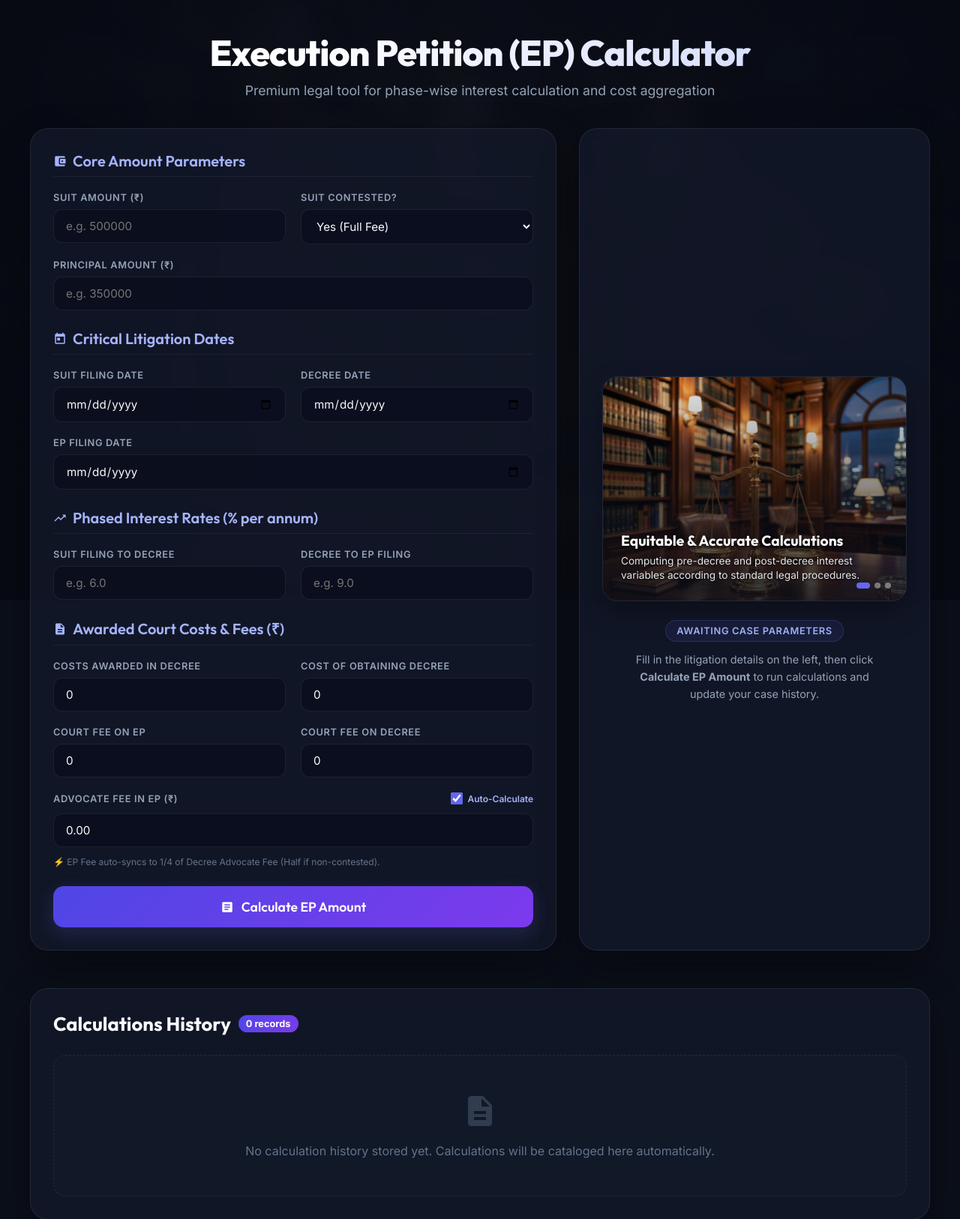
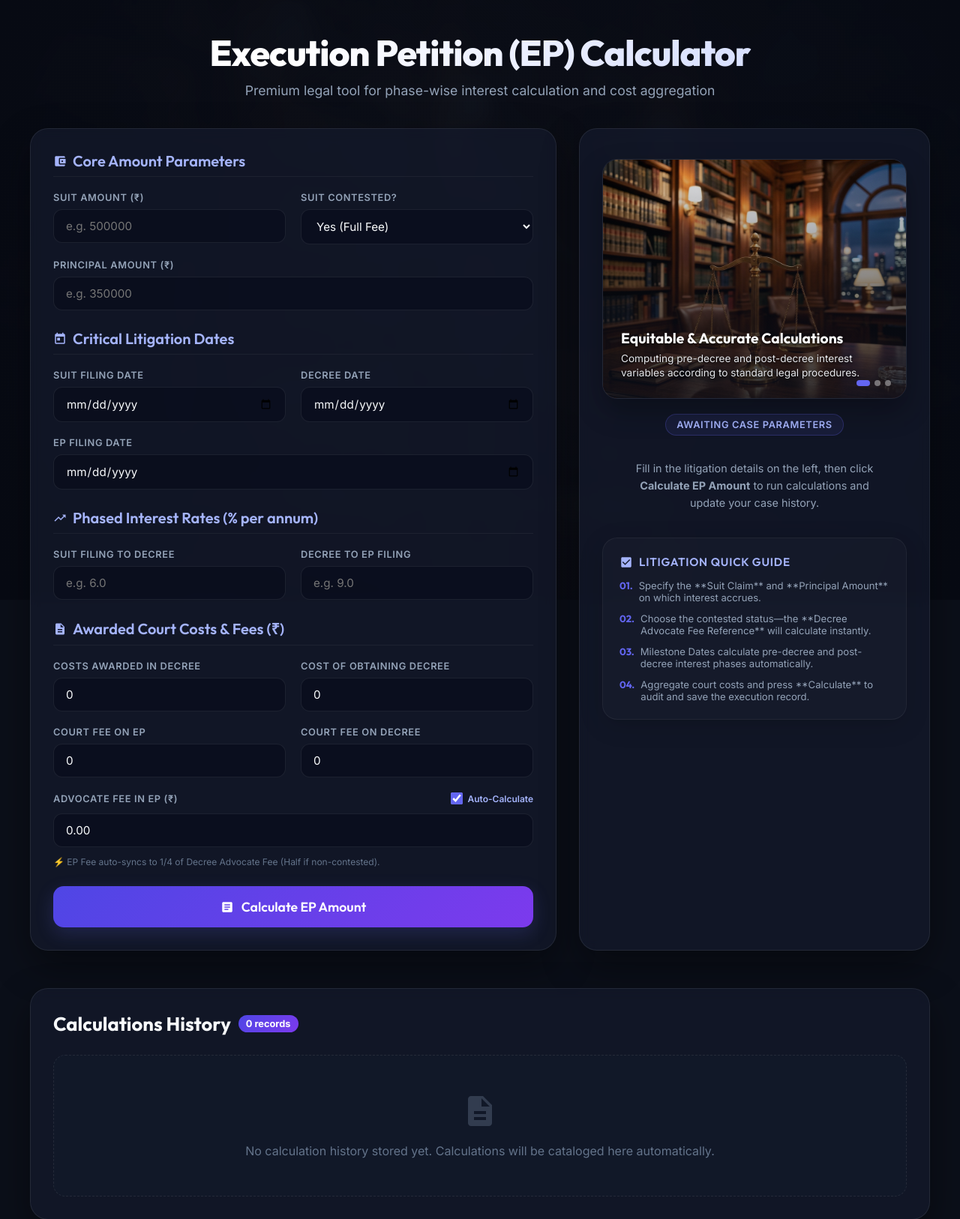
Before and after one commit to Mrmudassir16/EP-Amount-Calculator, a Flask app: page / in a window 1280 px wide. Shown: the top 1626 px of the page at 75% size. Run offline with Flask 3, Linux system fonts and the light colour scheme; data that the repository does not hold is empty.

Commit message:
Refine results panel layout: fix carousel aspect ratio cropping and add Litigation Quick Guide checklist

```diff
--- a/templates/index.html
+++ b/templates/index.html
@@ -361,17 +361,17 @@
             display: flex;
             flex-direction: column;
             align-items: center;
-            justify-content: center;
+            justify-content: flex-start;
             height: 100%;
+            gap: 20px;
         }
 
         .showcase-carousel {
             width: 100%;
-            height: 300px;
+            height: 320px;
             border-radius: 20px;
             overflow: hidden;
             position: relative;
-            margin-bottom: 25px;
             border: 1px solid var(--border-color);
             box-shadow: 0 16px 36px rgba(0, 0, 0, 0.3);
         }
@@ -800,13 +800,13 @@
         </div>
 
         <!-- Output Visualization Section -->
-        <div class="glass-card">
-            {% if result and breakdown %}
-            <div class="results-panel">
+        <div class="glass-card" style="height: 100%;">
+            <!-- Results Panel (Visible only when result is present and not modified) -->
+            <div class="results-panel" id="calculated_results_panel" style="{% if result and breakdown %}display: flex;{% else %}display: none;{% endif %}">
                 <div class="result-header">
                     <h3>Total EP Payable</h3>
                     <div class="final-amount-badge">
-                        <div class="val">₹ {{ result }}</div>
+                        <div class="val">₹ {{ result if result else '0.00' }}</div>
                     </div>
                 </div>
 
@@ -818,7 +818,7 @@
                             <svg viewBox="0 0 24 24"><path d="M12 2C6.48 2 2 6.48 2 12s4.48 10 10 10 10-4.48 10-10S17.52 2 12 2zm1 17h-2v-2h2v2zm2.07-7.75l-.9.92C13.45 12.9 13 13.5 13 15h-2v-.5c0-1.1.45-2.1 1.17-2.83l1.24-1.26c.37-.36.59-.86.59-1.41 0-1.1-.9-2-2-2s-2 .9-2 2H7c0-2.76 2.24-5 5-5s5 2.24 5 5c0 1.04-.42 1.99-1.07 2.75z"/></svg>
                             Suit Principal
                         </span>
-                        <span class="breakdown-val">₹ {{ breakdown.suit_amount }}</span>
+                        <span class="breakdown-val">₹ {{ breakdown.suit_amount if breakdown else '0.00' }}</span>
                     </div>
 
                     <div class="breakdown-item">
@@ -826,7 +826,7 @@
                             <svg viewBox="0 0 24 24"><path d="M11.99 2C6.47 2 2 6.48 2 12s4.47 10 9.99 10C17.52 2 22 6.48 22 12s-4.48-10-10.01-10zm.01 18c-4.42 0-8-3.58-8-8s3.58-8 8-8 8 3.58 8 8-3.58 8-8 8z"/></svg>
                             Phase 1 Interest
                         </span>
-                        <span class="breakdown-val">₹ {{ breakdown.interest_suit_decree }}</span>
+                        <span class="breakdown-val">₹ {{ breakdown.interest_suit_decree if breakdown else '0.00' }}</span>
                     </div>
 
                     <div class="breakdown-item">
@@ -834,7 +834,7 @@
                             <svg viewBox="0 0 24 24"><path d="M11.99 2C6.47 2 2 6.48 2 12s4.47 10 9.99 10C17.52 2 22 6.48 22 12s-4.48-10-10.01-10zm.01 18c-4.42 0-8-3.58-8-8s3.58-8 8-8 8 3.58 8 8-3.58 8-8 8z"/></svg>
                             Phase 2 Interest
                         </span>
-                        <span class="breakdown-val">₹ {{ breakdown.interest_decree_ep }}</span>
+                        <span class="breakdown-val">₹ {{ breakdown.interest_decree_ep if breakdown else '0.00' }}</span>
                     </div>
 
                     <div class="breakdown-item">
@@ -843,10 +843,8 @@
                             Advocate Fee (EP)
                         </span>
                         <div style="text-align: right;">
-                            <span class="breakdown-val">₹ {{ breakdown.advocate_fee_ep }}</span>
-                            {% if breakdown.advocate_fee_details %}
-                            <div style="font-size: 0.75rem; color: var(--text-secondary); margin-top: 2px;">{{ breakdown.advocate_fee_details }}</div>
-                            {% endif %}
+                            <span class="breakdown-val">₹ {{ breakdown.advocate_fee_ep if breakdown else '0.00' }}</span>
+                            <div id="results_advocate_details" style="font-size: 0.75rem; color: var(--text-secondary); margin-top: 2px;">{{ breakdown.advocate_fee_details if breakdown else '' }}</div>
                         </div>
                     </div>
 
@@ -855,7 +853,7 @@
                             <svg viewBox="0 0 24 24"><path d="M14 2H6c-1.1 0-1.99.9-1.99 2L4 20c0 1.1.89 2 1.99 2H18c1.1 0 2-.9 2-2V8l-6-6zm2 16H8v-2h8v2zm0-4H8v-2h8v2zm-3-5V3.5L18.5 9H13z"/></svg>
                             Total Court Costs
                         </span>
-                        <span class="breakdown-val">₹ {{ breakdown.total_costs }}</span>
+                        <span class="breakdown-val">₹ {{ breakdown.total_costs if breakdown else '0.00' }}</span>
                     </div>
                 </div>
 
@@ -863,8 +861,9 @@
                     💡 <strong>Calculation Saved:</strong> This calculation case has been automatically securely cataloged in your SQLite database history shown below.
                 </div>
             </div>
-            {% else %}
-            <div class="empty-results-state">
+
+            <!-- Empty Results State (Visible when no results, or when form is being edited) -->
+            <div class="empty-results-state" id="empty_carousel_panel" style="{% if result and breakdown %}display: none;{% else %}display: flex;{% endif %}">
                 <div class="showcase-carousel">
                     <div class="carousel-slide active" style="background-image: linear-gradient(rgba(11, 15, 25, 0.1), rgba(11, 15, 25, 0.85)), url('/static/images/scales_of_justice.png');">
                         <div class="carousel-caption">
@@ -893,9 +892,34 @@
                 </div>
 
                 <div class="awaiting-badge">Awaiting Case Parameters</div>
-                <p class="desc">Fill in the litigation details on the left, then click <strong>Calculate EP Amount</strong> to run calculations and update your case history.</p>
+                <p class="desc" style="margin-bottom: 5px;">Fill in the litigation details on the left, then click <strong>Calculate EP Amount</strong> to run calculations and update your case history.</p>
+
+                <!-- Premium Guide & Checklist Box -->
+                <div style="width: 100%; background: rgba(255, 255, 255, 0.02); border: 1px solid rgba(255, 255, 255, 0.05); border-radius: 20px; padding: 22px; text-align: left; box-shadow: 0 8px 32px rgba(0, 0, 0, 0.15); margin-top: 10px;">
+                    <h5 style="font-family: 'Outfit', sans-serif; color: #a5b4fc; font-size: 0.95rem; font-weight: 600; text-transform: uppercase; letter-spacing: 0.05em; margin-bottom: 14px; display: flex; align-items: center; gap: 8px;">
+                        <svg viewBox="0 0 24 24" width="18" height="18" fill="#a5b4fc"><path d="M19 3H5c-1.1 0-2 .9-2 2v14c0 1.1.9 2 2 2h14c1.1 0 2-.9 2-2V5c0-1.1-.9-2-2-2zm-9 14l-5-5 1.41-1.41L10 14.17l7.59-7.59L19 8l-9 9z"/></svg>
+                        Litigation Quick Guide
+                    </h5>
+                    <ul style="list-style: none; display: flex; flex-direction: column; gap: 12px; font-size: 0.82rem; color: var(--text-secondary); padding-left: 0;">
+                        <li style="display: flex; gap: 8px; align-items: flex-start;">
+                            <span style="color: var(--primary-accent); font-weight: bold; font-family: 'Outfit';">01.</span>
+                            <span>Specify the **Suit Claim** and **Principal Amount** on which interest accrues.</span>
+                        </li>
+                        <li style="display: flex; gap: 8px; align-items: flex-start;">
+                            <span style="color: var(--primary-accent); font-weight: bold; font-family: 'Outfit';">02.</span>
+                            <span>Choose the contested status—the **Decree Advocate Fee Reference** will calculate instantly.</span>
+                        </li>
+                        <li style="display: flex; gap: 8px; align-items: flex-start;">
+                            <span style="color: var(--primary-accent); font-weight: bold; font-family: 'Outfit';">03.</span>
+                            <span>Milestone Dates calculate pre-decree and post-decree interest phases automatically.</span>
+                        </li>
+                        <li style="display: flex; gap: 8px; align-items: flex-start;">
+                            <span style="color: var(--primary-accent); font-weight: bold; font-family: 'Outfit';">04.</span>
+                            <span>Aggregate court costs and press **Calculate** to audit and save the execution record.</span>
+                        </li>
+                    </ul>
+                </div>
             </div>
-            {% endif %}
         </div>
     </div>
 
@@ -1120,6 +1144,30 @@
             autoCalcCheckbox.checked = false;
             updateAdvocateFee();
         }
+
+        // Reset results panel to default empty carousel state when any input changes
+        function resetResultsToEmptyState() {
+            const resultsPanel = document.getElementById("calculated_results_panel");
+            const emptyPanel = document.getElementById("empty_carousel_panel");
+            if (resultsPanel && emptyPanel && resultsPanel.style.display !== "none") {
+                resultsPanel.style.display = "none";
+                emptyPanel.style.display = "flex";
+            }
+        }
+
+        const formInputsToWatch = [
+            "suit_amount", "suit_contested", "principal_amount", "suit_date",
+            "decree_date", "ep_date", "rate_suit_decree", "rate_decree_ep",
+            "costs_awarded", "cost_obtaining", "court_fee_ep", "court_fee_decree"
+        ];
+
+        formInputsToWatch.forEach(id => {
+            const el = document.getElementById(id);
+            if (el) {
+                el.addEventListener("input", resetResultsToEmptyState);
+                el.addEventListener("change", resetResultsToEmptyState);
+            }
+        });
     }
 </script>
 </body>
```
